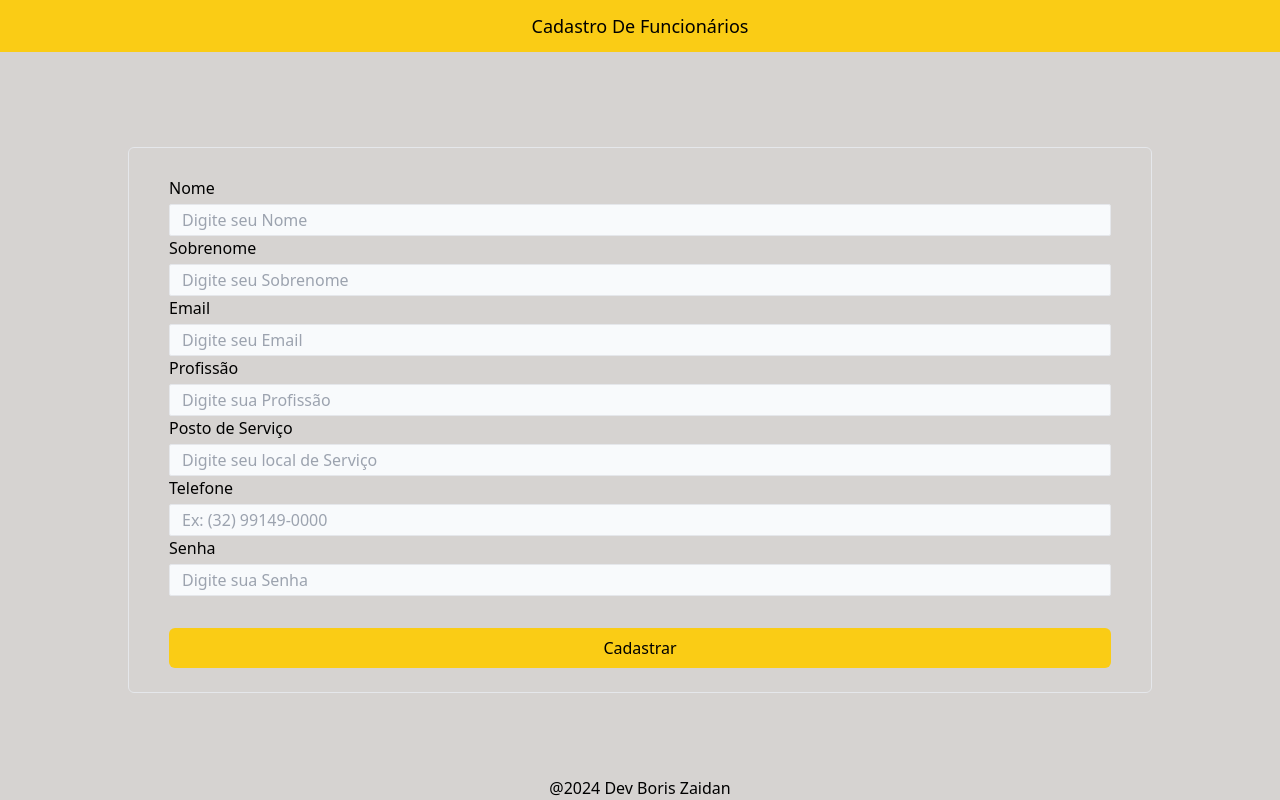
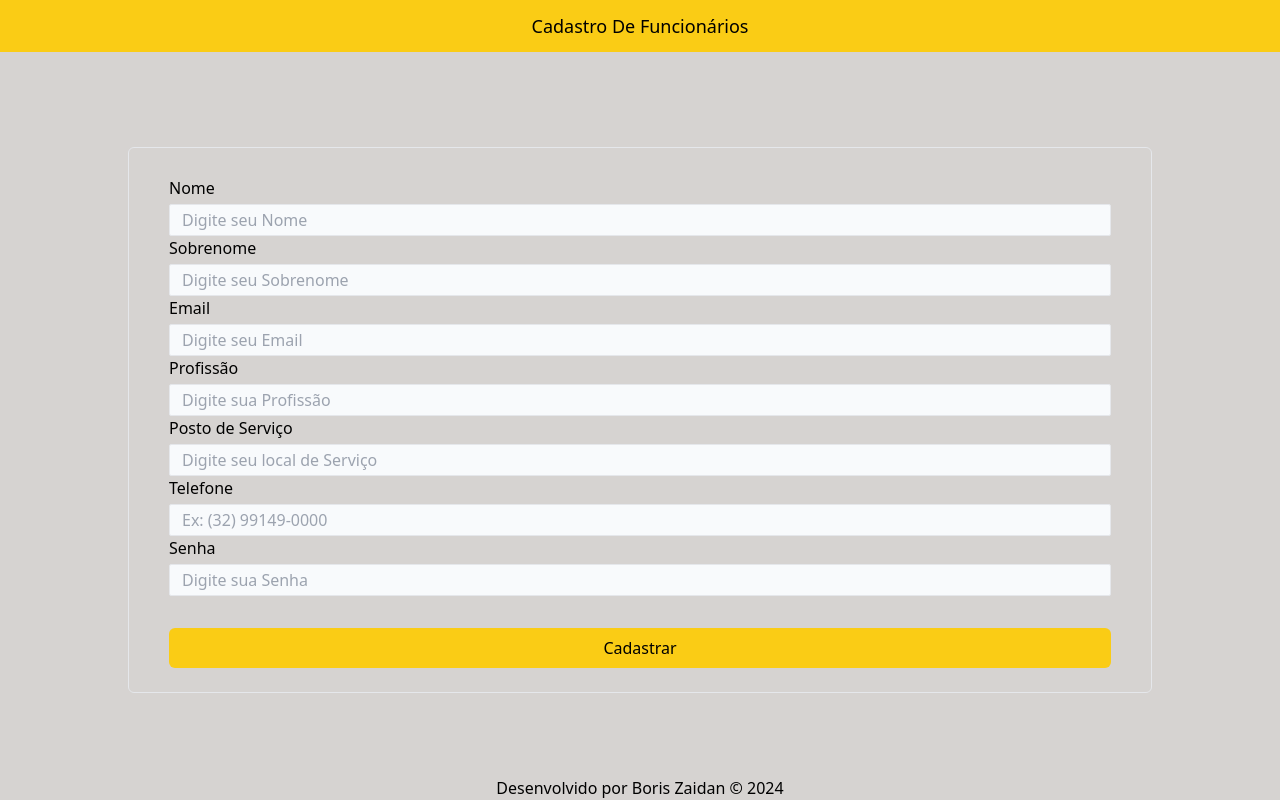
Before and after one commit to Boris-Zaidan/Digital-Book, a React (Vite) app: page /Cadastro in a window 1280 px wide. Built offline with nearby package versions, Linux system fonts and the light colour scheme.

Commit message:
refactoring no footer

```diff
--- a/src/Components/Footer/index.jsx
+++ b/src/Components/Footer/index.jsx
@@ -1,7 +1,12 @@
 import React from "react";
 
 function Footer() {
-  return <div>@2024 Dev Boris Zaidan</div>;
+  const currentYear = new Date().getFullYear();
+  return (
+    <div>
+      <p>Desenvolvido por Boris Zaidan &copy; {currentYear}</p>
+    </div>
+  );
 }
 
 export default Footer;
--- /dev/null
+++ b/src/pages/Forgot/index.jsx
@@ -0,0 +1,12 @@
+import React from "react";
+import Footer from "../../Components/Footer/index";
+
+function Forgot() {
+  return (
+    <div>
+      <Footer />
+    </div>
+  );
+}
+
+export default Forgot;
--- a/src/pages/Login/index.jsx
+++ b/src/pages/Login/index.jsx
@@ -1,5 +1,5 @@
 import React, { useState } from "react";
-import { useNavigate } from "react-router-dom";
+import { useNavigate, Link } from "react-router-dom";
 import api from "../../Services/Api.js";
 import Logo from "../../assets/login.png";
 import CampoInput from "../../Components/Input";
@@ -71,9 +71,12 @@ function Login() {
               name="password"
             />
             <div className="mt-3 flex justify-end items-center">
-              <a className="cursor-pointer text-blue-950" href="#">
+              <Link
+                to="/forgot-password"
+                className="cursor-pointer text-blue-950"
+              >
                 Esqueceu a senha?
-              </a>
+              </Link>
             </div>
             <div>
               <button
```
Also changed, not shown: src/pages/ResetPassword/index.jsx (added).
